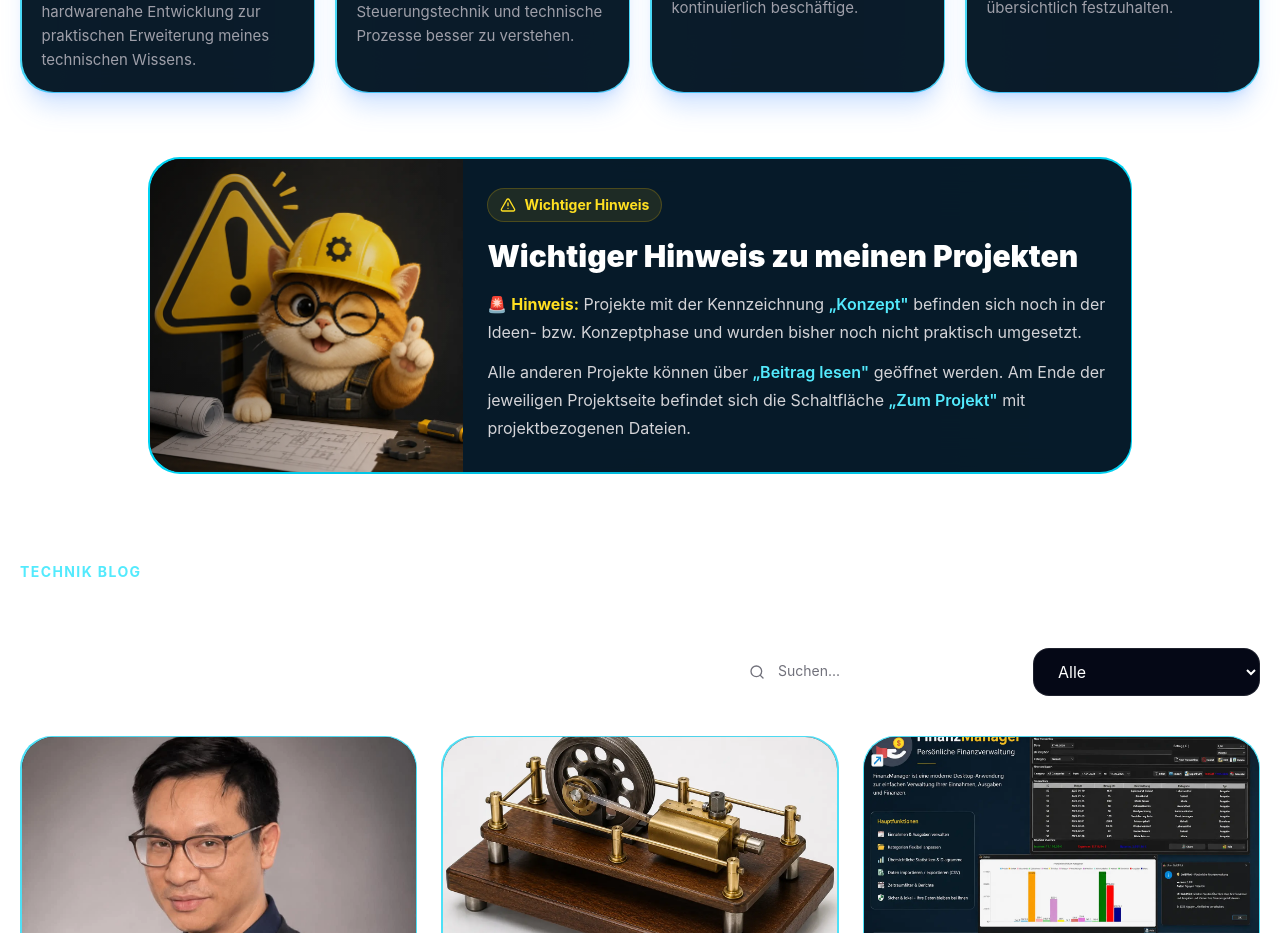
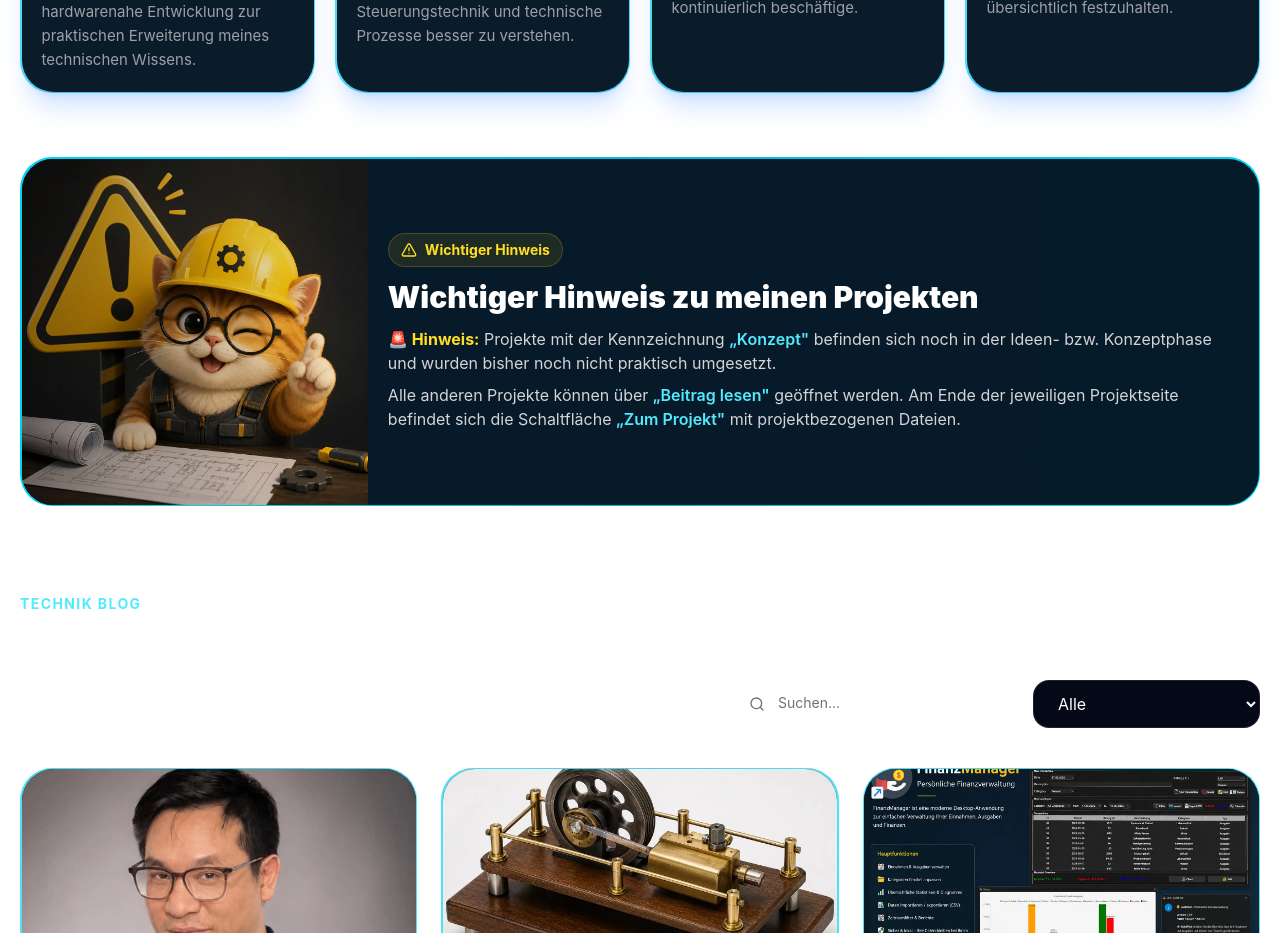
Before and after one commit to nguyennhando/my-electronics-blog, a React (Vite) app: page / in a window 1280 px wide. Shown: the part 2660-3593 px from the top of the page. Built offline with nearby package versions, Linux system fonts and the light colour scheme.

Commit message:
Update UI

```diff
--- a/src/App.jsx
+++ b/src/App.jsx
@@ -997,20 +997,20 @@ const paginatedPosts = filteredPosts.slice(
         </section>
 
         {/* Warning card */}
-        <section className="mx-auto max-w-5xl px-4 py-6 sm:px-5">
-          <div className="rounded-[2rem] p-[1.5px] bg-gradient-to-r from-cyan-400 via-cyan-500 to-cyan-400">
+        <section className="mx-auto w-full max-w-7xl px-4 py-6 sm:px-5">
+          <div className="w-full rounded-[2rem] p-[1.5px] bg-gradient-to-r from-cyan-400 via-cyan-500 to-cyan-400">
             <div className="overflow-hidden rounded-[1.95rem] bg-[#07111f]/95 backdrop-blur-xl">
-              <div className="grid lg:grid-cols-[0.32fr_0.68fr]">
-                <div className="relative h-36 sm:h-40 lg:h-auto">
+              <div className="grid lg:grid-cols-[0.28fr_0.72fr]">
+                <div className="relative h-28 sm:h-32 lg:h-auto">
                   <img src="/my-electronics-blog/images/project-warning.webp" alt="Hinweis" className="h-full w-full object-cover" />
                   <div className="absolute inset-0 bg-gradient-to-r from-black/40 to-transparent" />
                 </div>
-                <div className="flex flex-col justify-center p-5 sm:p-6">
+                <div className="flex flex-col justify-center p-4 sm:p-5">
                   <div className="inline-flex w-fit items-center gap-2 rounded-full border border-yellow-400/20 bg-yellow-400/10 px-3 py-1.5 text-sm font-bold text-yellow-300">
                     <AlertTriangle className="h-4 w-4" /> Wichtiger Hinweis
                   </div>
-                  <h2 className="mt-4 text-2xl font-black text-white sm:text-3xl">Wichtiger Hinweis zu meinen Projekten</h2>
-                  <div className="mt-4 space-y-3 text-sm leading-6 text-zinc-300 sm:text-base sm:leading-7">
+                  <h2 className="mt-3 text-2xl font-black text-white sm:text-3xl">Wichtiger Hinweis zu meinen Projekten</h2>
+                  <div className="mt-3 space-y-2 text-sm leading-6 text-zinc-300 sm:text-base sm:leading-6">
                     <p><span className="font-bold text-yellow-300">🚨 Hinweis:</span> Projekte mit der Kennzeichnung <span className="font-semibold text-cyan-300">„Konzept"</span> befinden sich noch in der Ideen- bzw. Konzeptphase und wurden bisher noch nicht praktisch umgesetzt.</p>
                     <p>Alle anderen Projekte können über <span className="font-semibold text-cyan-300">„Beitrag lesen"</span> geöffnet werden. Am Ende der jeweiligen Projektseite befindet sich die Schaltfläche <span className="font-semibold text-cyan-300">„Zum Projekt"</span> mit projektbezogenen Dateien.</p>
                   </div>
```
